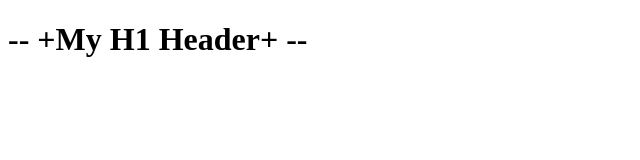
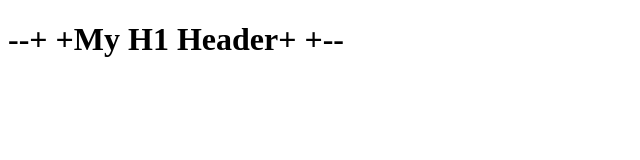
Before and after one commit to orbe-developer/demo-fun-learn, a plain HTML site: page index.html in a window 1280 px wide. Shown: the whole page, without its empty margins (0-640 px from the left). Drawn offline with Linux system fonts and the light colour scheme.

Commit message:
Added + next to + in h1 tag

```diff
--- a/index.html
+++ b/index.html
@@ -6,6 +6,6 @@
     <title>My Web Page</title>
 </head>
 <body>
-    <h1> -- +My H1 Header+ -- </h1>
+    <h1> --+ +My H1 Header+ +-- </h1>
 </body>
 </html>
```
